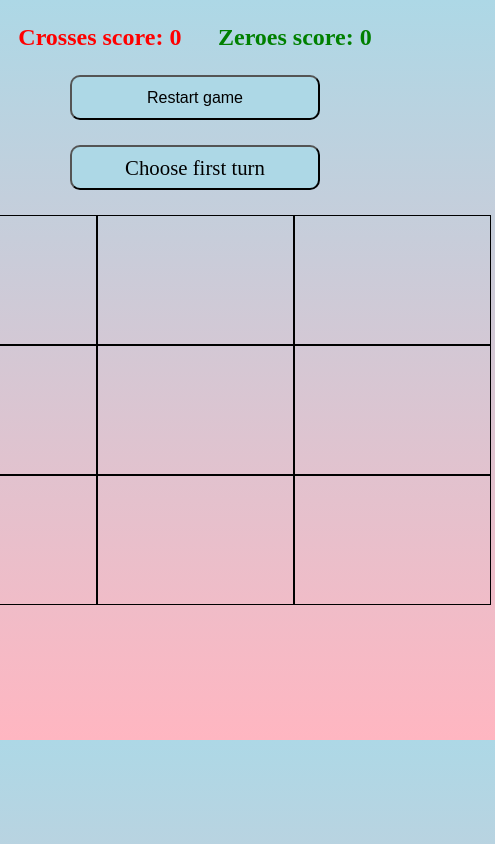
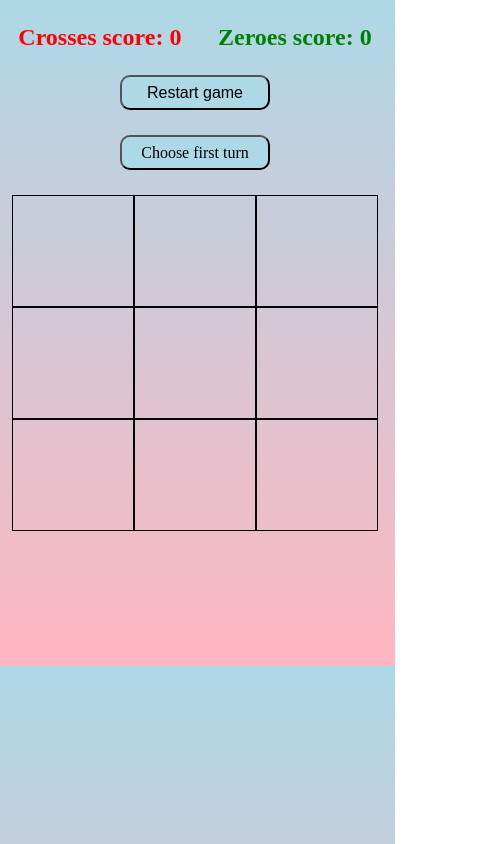
Before and after one commit to artemriabyi6/Tic-tac-toe, a plain HTML site: page index.html in a window 390 px wide. Both pictures are taken after a click on the button "Restart game". Shown: the whole page, 495 px wide, since content can reach past the window. Drawn offline with Linux system fonts and the light colour scheme.

Commit message:
media 768px

```diff
--- a/index.js
+++ b/index.js
@@ -8,11 +8,6 @@ const turn = document.createElement('p')
 const crossesScore = document.getElementById('crosses-score')
 const zeroesScore = document.getElementById('zeroes-score')
 const body = document.getElementById('body')
-
-
-
-// let backgroundColors = ['lightblue', 'lightpink', 'lightgreen']
-
 
 
  let color = 0
@@ -37,18 +32,11 @@ function chooseTurn() {
       turn.textContent = 'Crosses turn'
    }
 
-   // if(turn.textContent !== null) {
-   //    choosetBtn.removeEventListener('click', chooseTurn)
-   // }
 
    if(turn.textContent !== null) {
       arrfromBoardCells.forEach(cell => {
          cell.addEventListener('click', playGame)
       })
-   } else {
-      // arrfromBoardCells.forEach(cell => {
-      //    cell.removeEventListener('click', playGame)
-      // })
    }
 
    turn.textContent === 'Zeroes turn' ? turn.style.color = 'green' : turn.style.color = 'red'
@@ -60,13 +48,11 @@ startBtn.addEventListener('click', () => {
    arrfromBoardCells.forEach(cell => {
       cell.textContent = ''
       cell.style.backgroundColor = 'inherit'
-       cell.addEventListener('click', playGame)
    })
 
    greeting.textContent = ''
-   // console.log(wrapper.contains(turn))
-   // wrapper.removeChild(turn)
-   console.log(randomNum = Math.floor((Math.random() * 2) + 1))
+   turn.textContent = ''
+
 })
 
 
@@ -289,13 +275,3 @@ function playGame(e) {
    }
 
 arrfromBoardCells = Array.from(boardCells)
-
-
-// setInterval(() => {
-//    color++
-//    console.log(color)
-//    body.style.background = `${backgroundColors[color]}`
-//    if(color === backgroundColors.length - 1) {
-//       color = -1
-//    }
-// },3000)
--- a/scss/style.scss
+++ b/scss/style.scss
@@ -81,3 +81,84 @@ body{
     from{opacity: 0.5;}
     to{opacity: 1;}
 }
+
+@media(max-width: 768px) {
+    body{
+        margin: 0;
+        padding: 0;
+        background: linear-gradient( lightblue, lightpink);
+        transition: 0.5s;
+        .score-box {
+            display: flex;
+            justify-content: space-around;
+            align-items: center;
+        }
+        #crosses-score{
+            color: red;
+            font-size: 1.5rem;
+        }
+        #zeroes-score{
+            color:green;
+            font-size: 1.5rem;
+        }
+        #container{
+            display: flex;
+            flex-direction: column;
+            justify-content: center;
+            align-items: center;
+            height: auto;
+            padding: 0px 0px 135px 0px;
+            button {
+                margin-bottom: 25px;
+                width: 150px;
+                height: 35px;
+                font-size: 1rem;
+                border-radius: 10px;
+                background-color: hsl(195, 53%, 79%);
+                transition: 0.2s ease;
+                cursor: pointer;
+                &:hover{
+                background-color: hsl(195, 53%, 69%);
+                color: black;
+                }
+            }
+            #choose-btn{
+                font-size: 1rem;
+                font-family: 'Times New Roman', Times, serif;
+            }
+            .turn{
+                color: hsl(195, 53%, 39%);
+                font-size: 2rem;
+                font-weight: bold;
+                margin-top: 0;
+                margin-bottom: 10px;
+                animation-name: fade;
+                animation-duration: 1.5s;
+            }
+            #game-board{
+                display: flex;
+                flex-wrap: wrap;
+                justify-content: center;
+                width: 400px;
+                .board-cell{
+                    width: 120px;
+                    height: 110px;
+                    border: 0.5px solid black;
+                    display: flex;
+                    justify-content: center;
+                    align-items: center;
+                    font-weight: bold;
+                    font-size: 100px;
+                    cursor: pointer;
+                }
+             }
+            .greeting{
+                margin: 0px 0px 20px 0px ;
+                font-size: 35px;
+                font-weight: bolder;
+                font-family: Arial, Helvetica, sans-serif;
+                text-align: center;
+            }
+        }
+    }
+}
```
Also changed, not shown: css/style.css, 1 other file.
